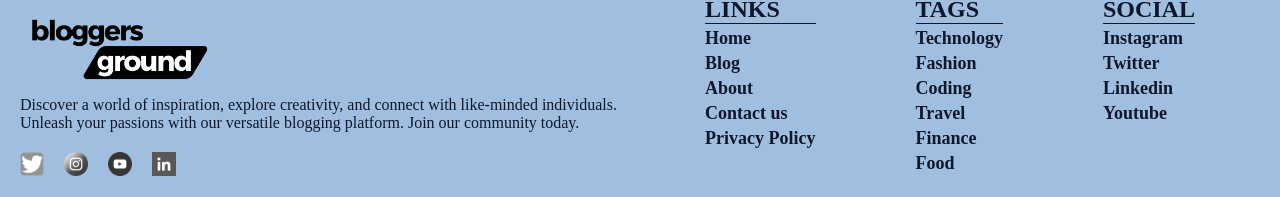
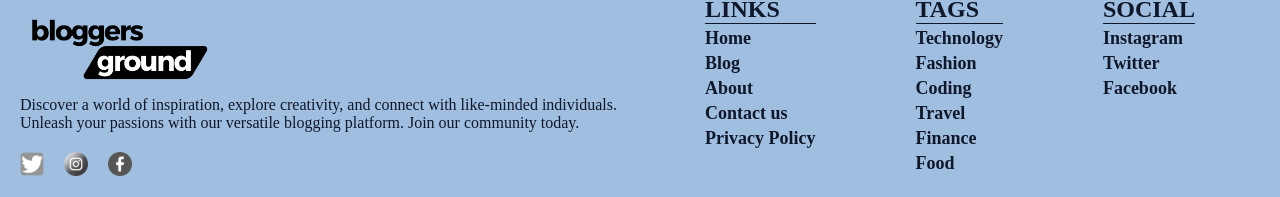
Before and after one commit to mishan843/blogapp, a Next.js app: page / in a window 1280 px wide. Shown: the part 928-1125 px from the top of the page. Built offline with nearby package versions, Linux system fonts and the light colour scheme; no server answers.

Commit message:
facebook link

```diff
--- a/src/components/footer/Footer.js
+++ b/src/components/footer/Footer.js
@@ -17,8 +17,7 @@ const Footer = () => {
           <div className={styles.icons}>
             <Link href="https://x.com/Bloggers_Ground?t=-nndOfYb4HzPvHxBi-YJwg&s=09"><img src="/twitter2.png" alt="github" width={24} height={24} /></Link>
             <Link href="https://instagram.com/bloggers_ground?igshid=MmVlMjlkMTBhMg=="><img src="/instagram.png" alt="facebook" width={24} height={24} /></Link>
-            <img src="/youtube.png" alt="youtube" width={24} height={24} />
-            <img src="/linkedin.png" alt="linkedin" width={24} height={24} />
+            <Link href="https://www.facebook.com/profile.php?id=61553443388186&mibextid=ZbWKwL"><img src="/facebook.png" alt="facebook" width={24} height={24} /></Link>
           </div>
         </div>
         <div className={styles.link_contaner}>
@@ -60,8 +59,7 @@ const Footer = () => {
               <span className={styles.listTitle}>Social</span>
               <Link href="https://instagram.com/bloggers_ground?igshid=MmVlMjlkMTBhMg==">Instagram</Link>
               <Link href="https://x.com/Bloggers_Ground?t=-nndOfYb4HzPvHxBi-YJwg&s=09">Twitter</Link>
-              <Link href="/">Linkedin</Link>
-              <Link href="/">Youtube</Link>
+              <Link href="https://www.facebook.com/profile.php?id=61553443388186&mibextid=ZbWKwL">Facebook</Link>
             </div>
           </div>
         </div>
```
